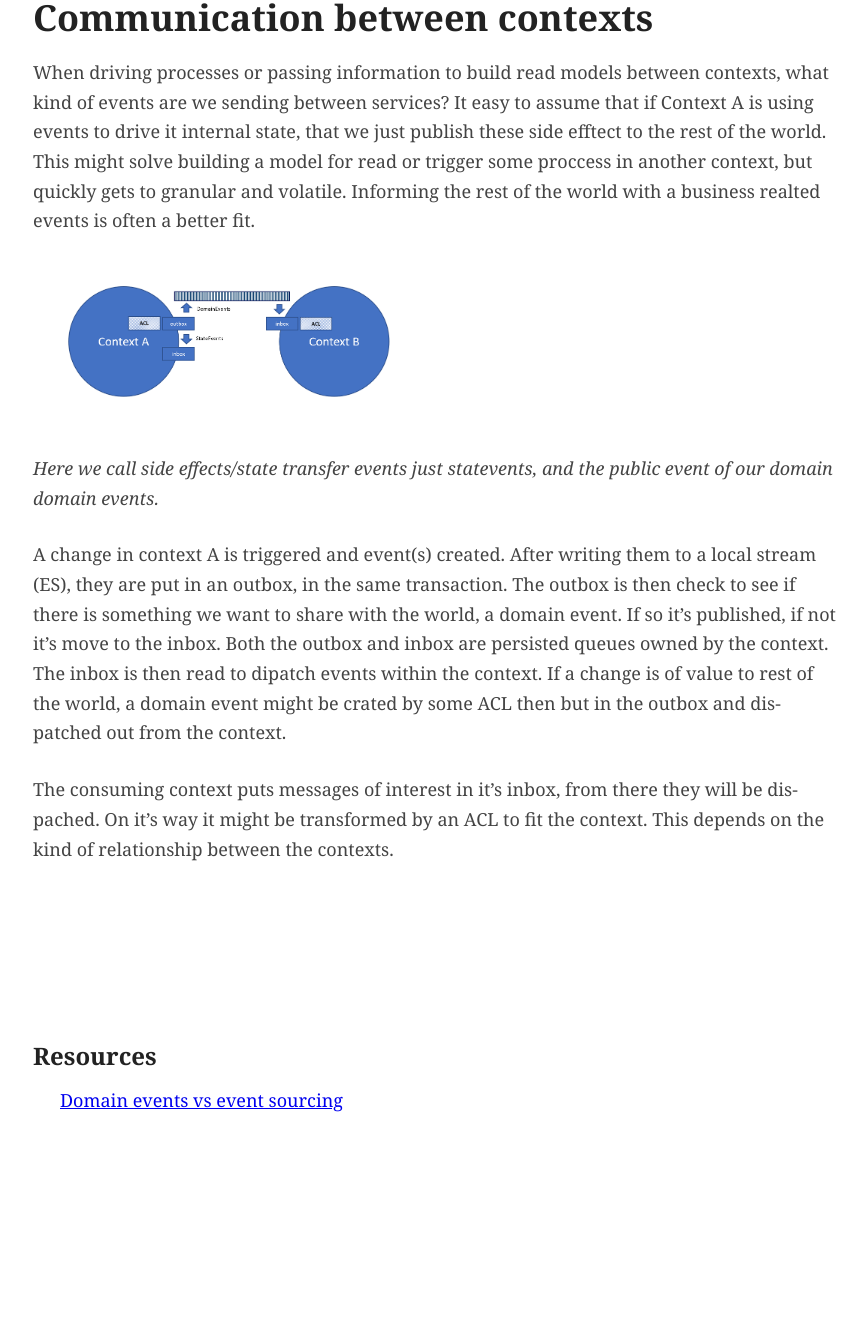
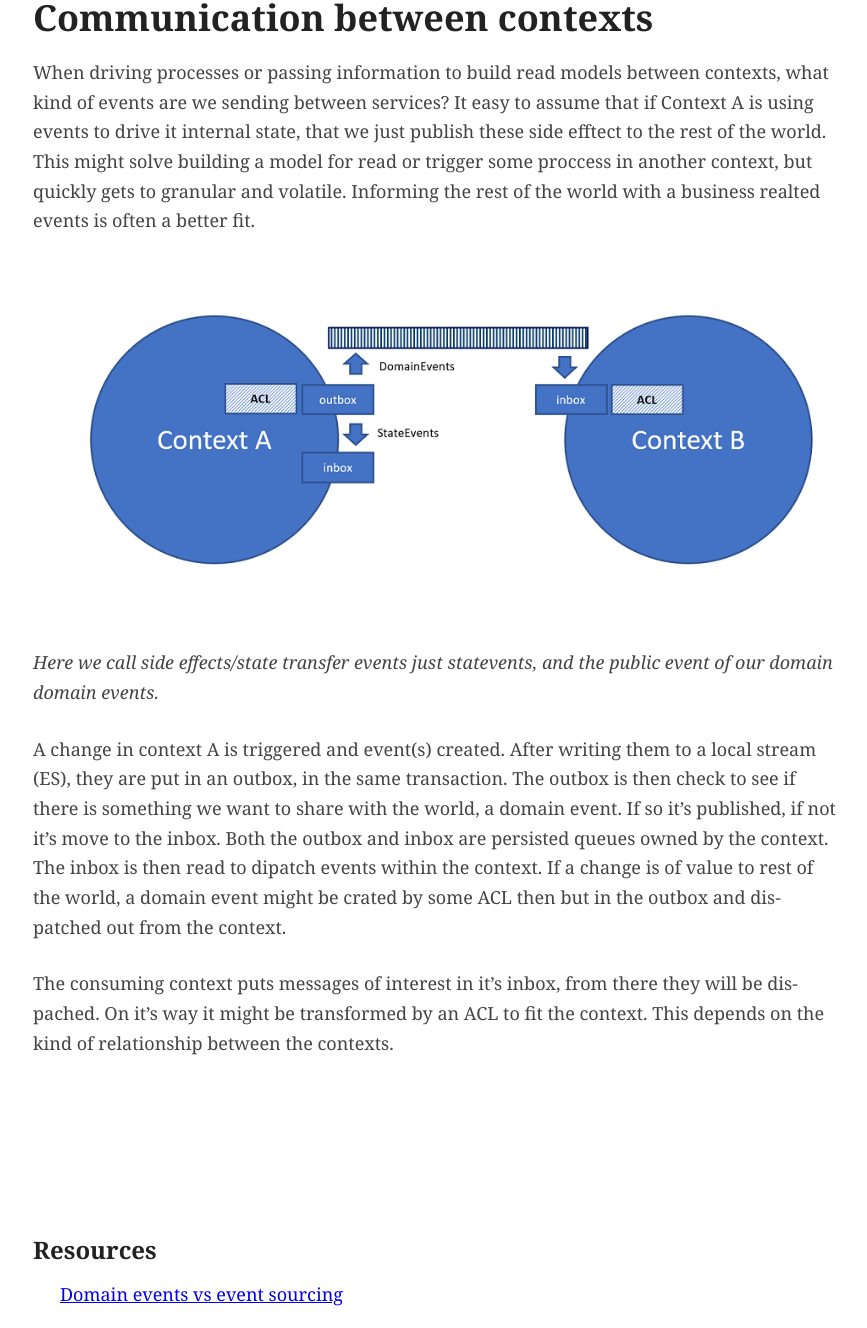
Before and after one commit to perokvist/event-driven-architecture, a Jekyll site: the page built from integration.md, in a window 1280 px wide. Shown: the whole page, without its empty margins (202-1069 px from the left). Built offline with Jekyll 4.4.1, drawn with Linux system fonts in a browser that asks for light colours; our own code applies the rules of GitHub Pages for plain Markdown files; before the commit the page ends 1134 px from its top, so only the background shows below that.

Commit message:
100% img width

```diff
--- a/css/style.scss
+++ b/css/style.scss
@@ -30,7 +30,8 @@ h2, h3, h4, h5 {
 }
 
 img {
-  max-width: 20rem;
+  //max-width: 20rem;
+  max-width: 100%;
   margin: 0 0 0 1rem;
   // float: right;
 }
```
